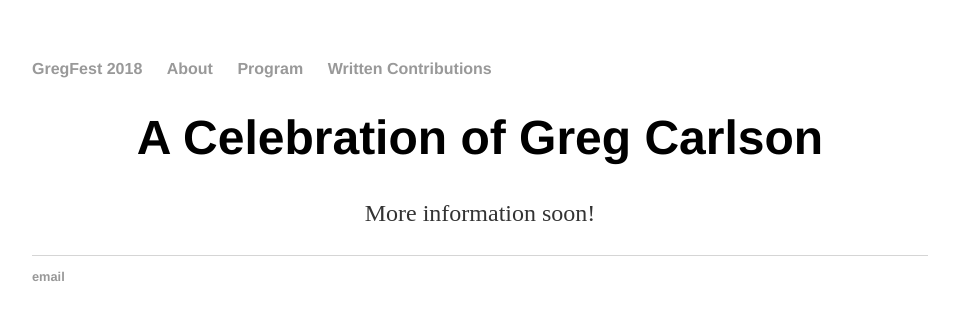
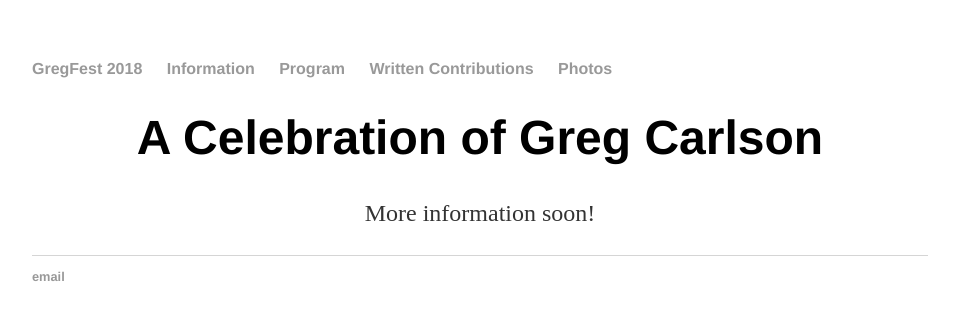
Before and after one commit to GregFest2018/GregFest2018.github.io, a Jekyll site: the page built from index.html, in a window 1280 px wide. Shown: the top 320 px of the page, without its empty margins (160-1119 px from the left). Built offline with Jekyll 4.4.1, drawn with Linux system fonts in a browser that asks for light colours.

Commit message:
Update default.html

```diff
--- a/_layouts/default.html
+++ b/_layouts/default.html
@@ -9,9 +9,10 @@
 		<nav>
     		<ul>
         		<li><a href="/">GregFest 2018</a></li>
-	        	<li><a href="/about.html">About</a></li>
+	        	<li><a href="/information.html">Information</a></li>
         		<li><a href="/program.html">Program</a></li>
-        		<li><a href="/text.html">Written Contributions</a></li>
+        		<li><a href="/written-contributions.html">Written Contributions</a></li>
+			<li><a href="/photos.html">Photos</a></li>
     		</ul>
 		</nav>
 		<div class="container">
```
